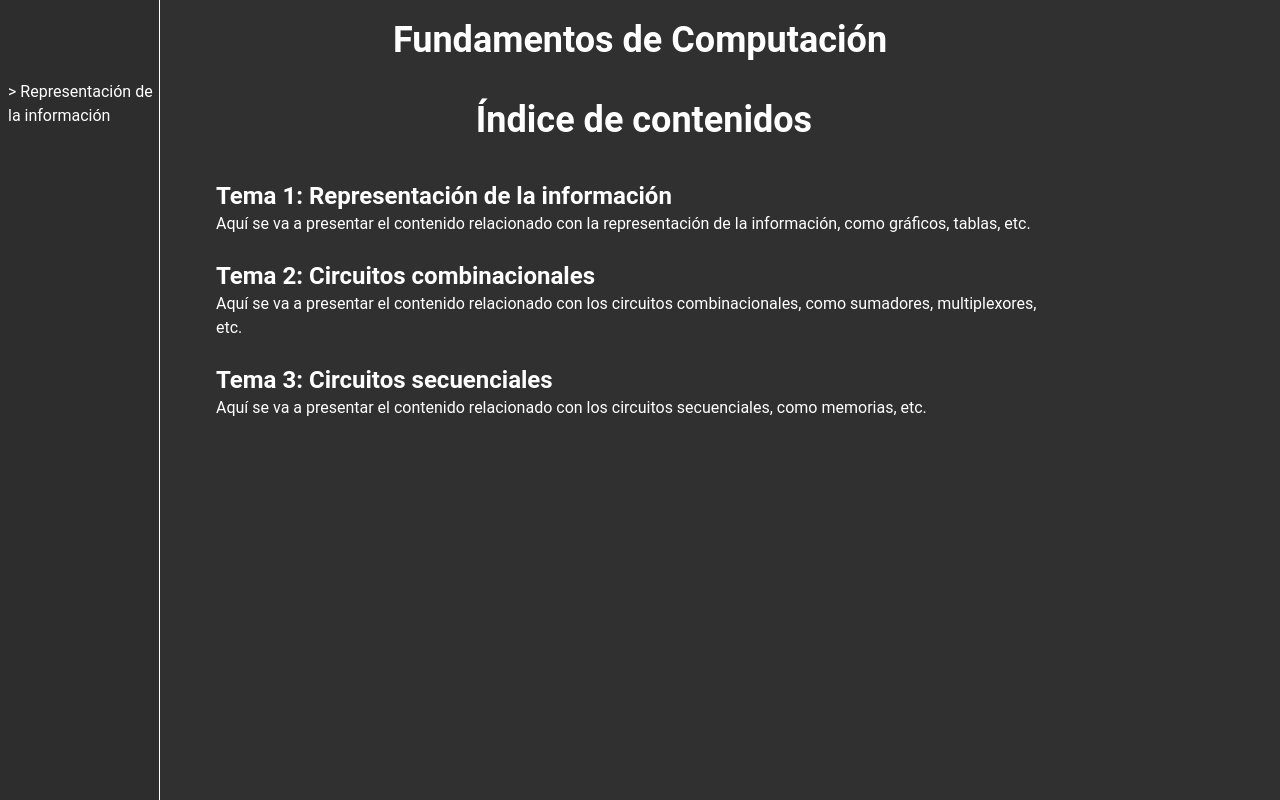
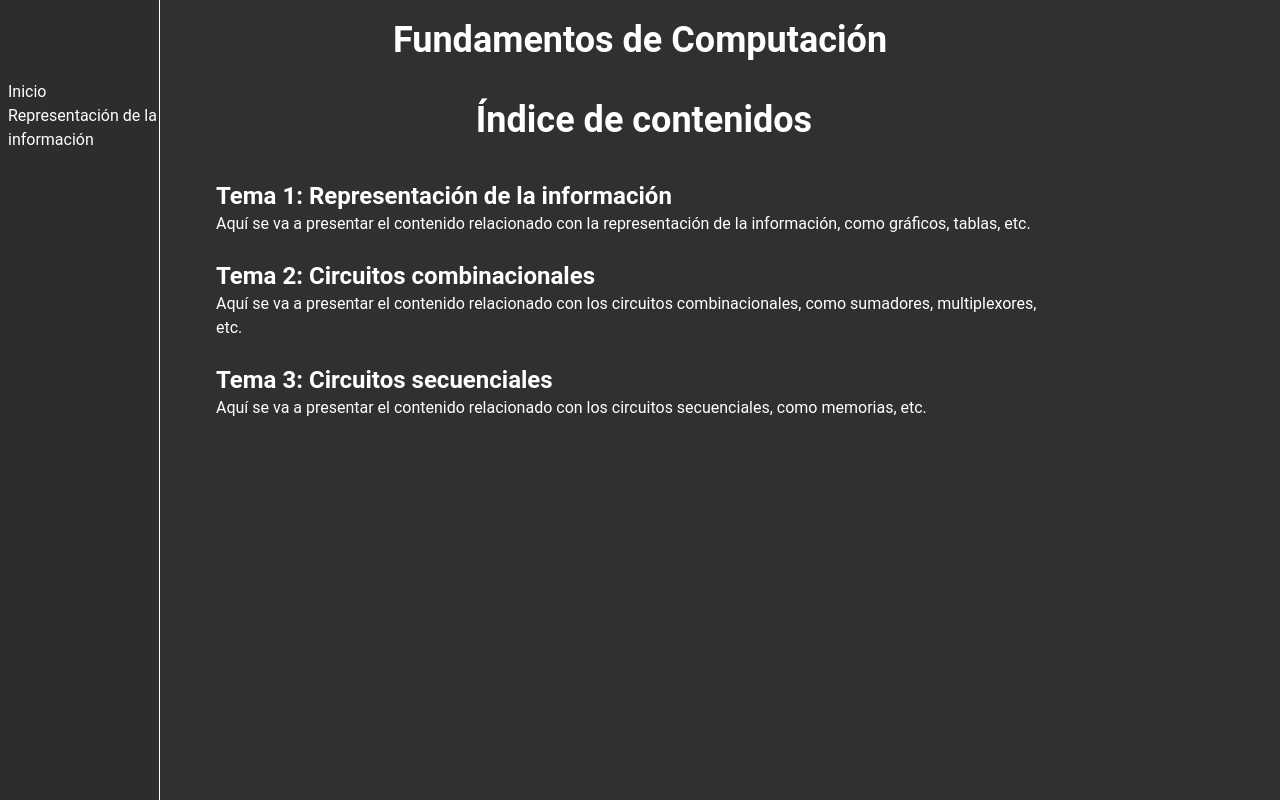
Before and after one commit to abravo83/angular-fundamentos-computacion, an Angular app: page /home in a window 1280 px wide. Built offline with nearby package versions, Linux system fonts and the light colour scheme.

Commit message:
Añadir enlaces a contenidos en el menú lateral

```diff
--- a/src/app/shared/navmenu/navmenu.html
+++ b/src/app/shared/navmenu/navmenu.html
@@ -3,7 +3,9 @@
 
   </header>
   <ul>
-    <li class="hover:background-color-white">
-    > Representación de la información</li>
+    <li class="nav__item"><a routerLink="/home">Inicio</a></li>
+    <li class="nav__item">
+      <a routerLink="/representacion-informacion">Representación de la información</a>
+    </li>
   </ul>
 </nav>
```
